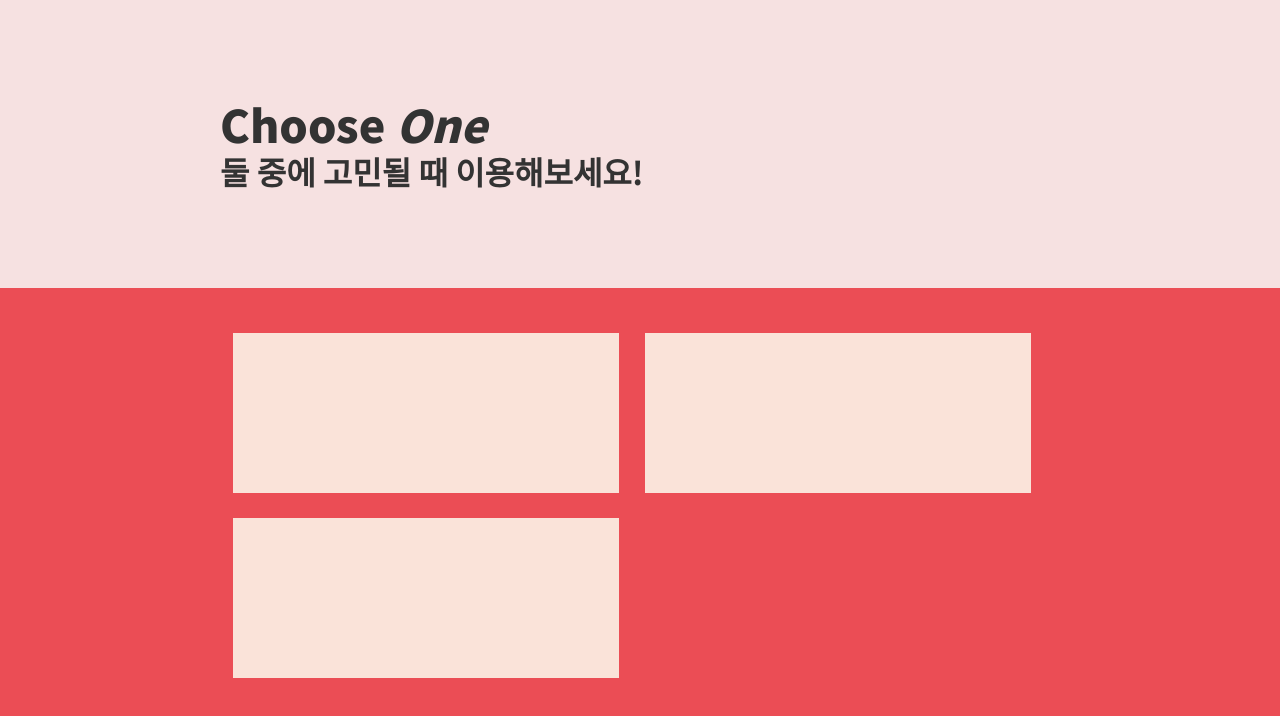
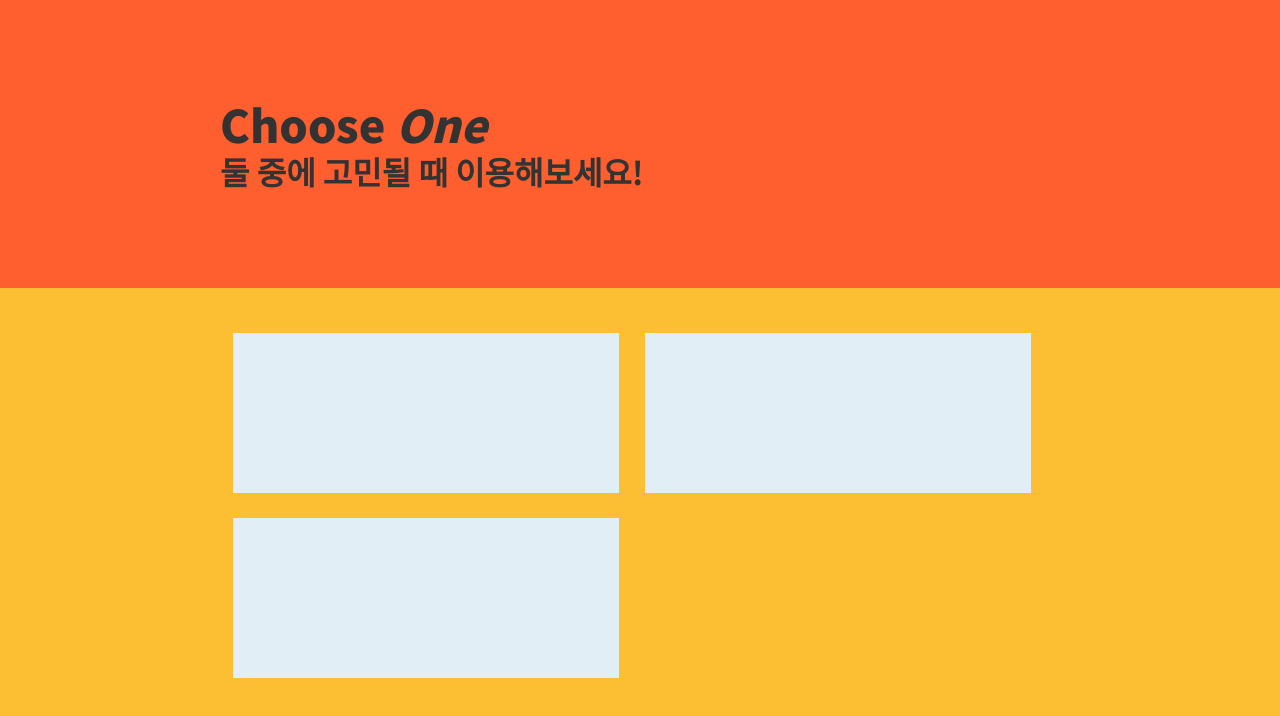
Before and after one commit to SkyLightQP/ChooseOne, a React (Create React App) app: page / in a window 1280 px wide. Shown: the top 716 px of the page. Built offline with nearby package versions, Linux system fonts and the light colour scheme.

Commit message:
fix: change colors

```diff
--- a/src/css/color.css
+++ b/src/css/color.css
@@ -1,6 +1,7 @@
 body {
     --color-text: #333;
-    --color-background: #eb4d55;
-    --color-main: #fae3d9;
-    --color-highlight: #f6e1e1;
+    --color-header: #e1eef6;
+    --color-background: #fcbe32;
+    --color-main: #e1eef6;
+    --color-highlight: #ff5f2e;
 }
```
